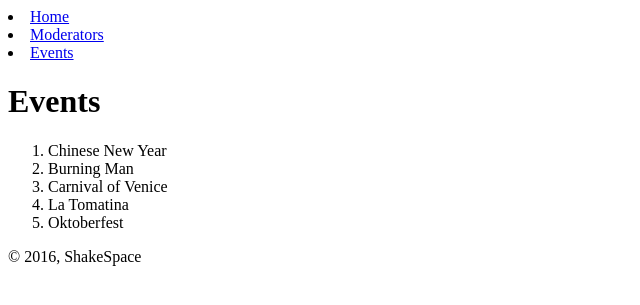
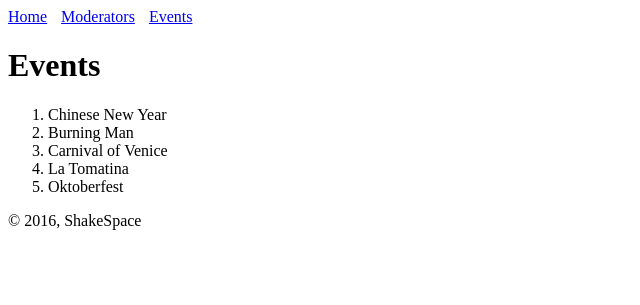
Before and after one commit to mumtazcem/shakeSpace, a Flask app: page /events in a window 1280 px wide. Shown: the top 305 px of the page, without its empty margins (0-640 px from the left). Run offline with Flask 2, Linux system fonts and the light colour scheme.

Commit message:
Style changes to navigation bar

```diff
--- a/static/style.css
+++ b/static/style.css
@@ -1 +1,6 @@
 @CHARSET "ISO-8859-1";
+
+header nav li {
+    display: inline-block;
+    margin-right: 10px;
+}
```
